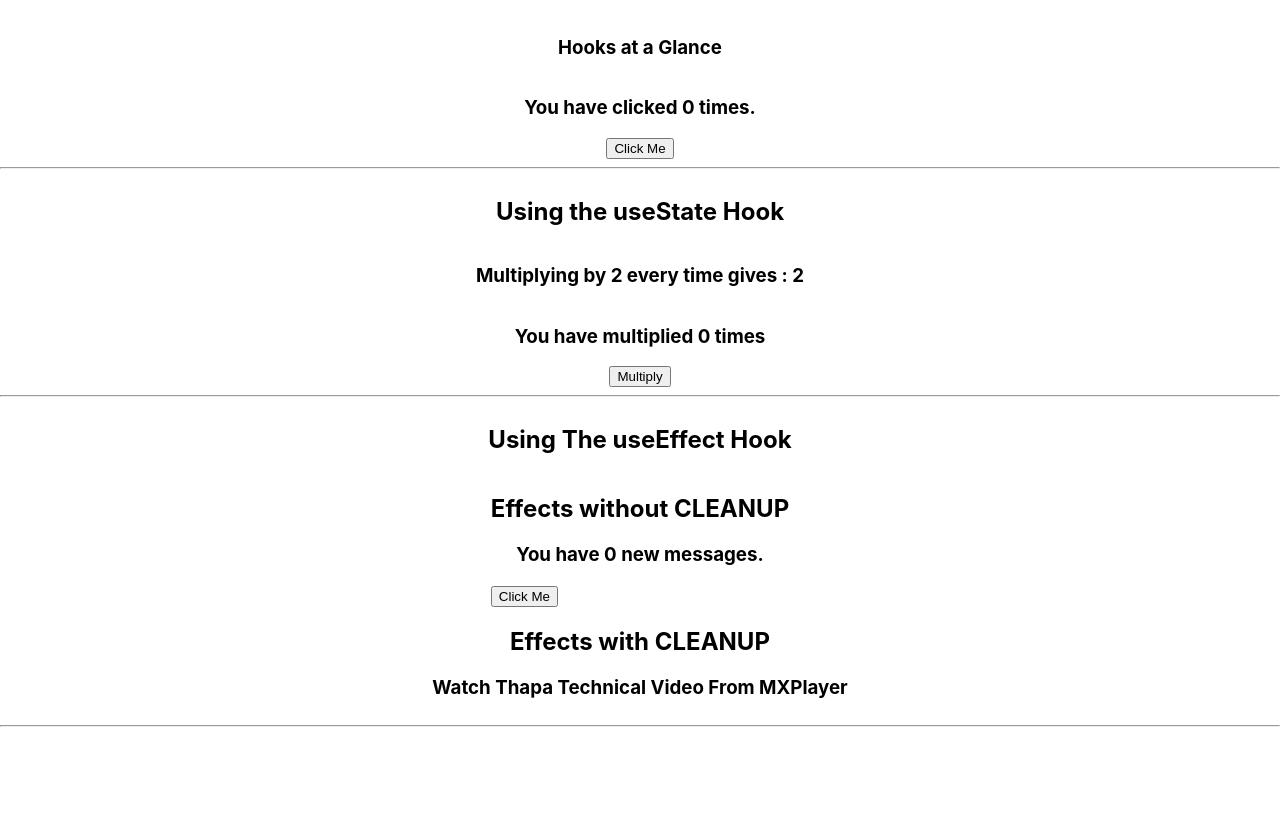
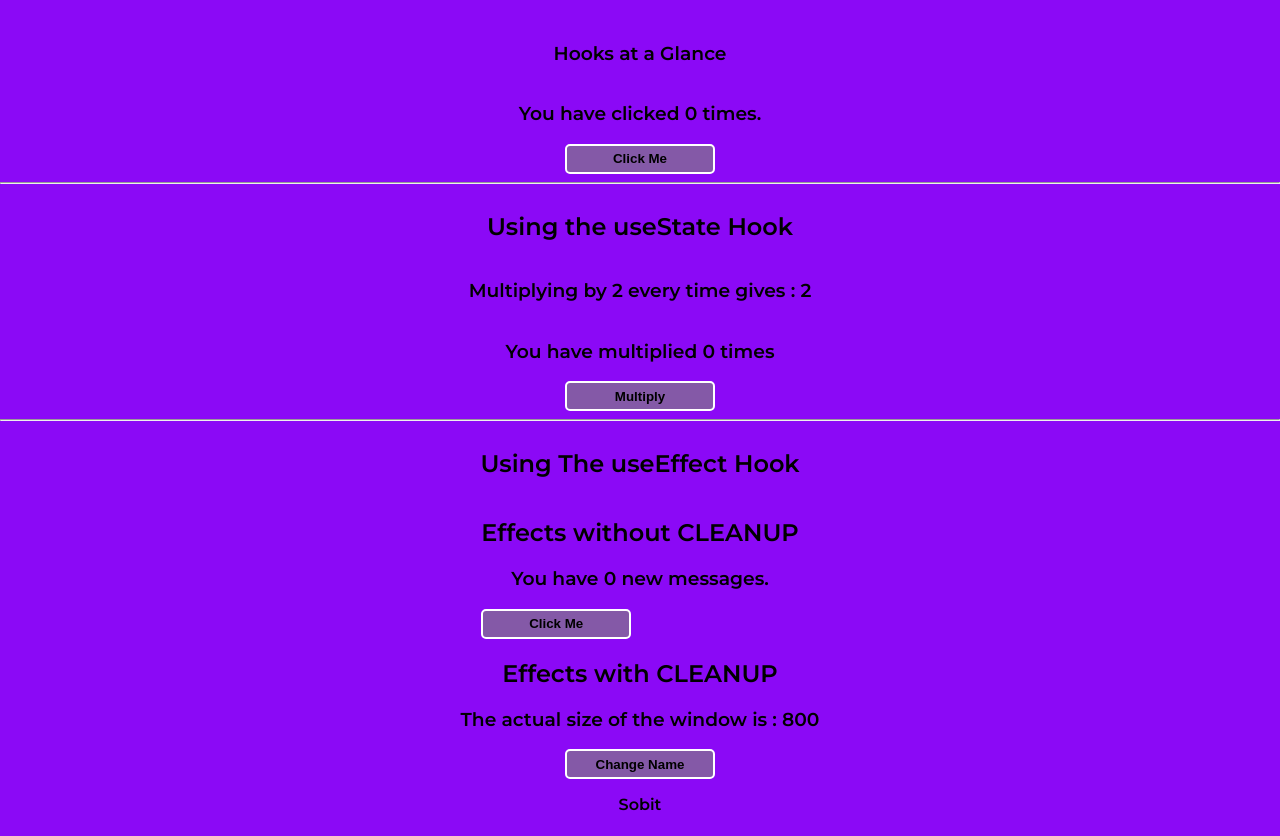
Before and after one commit to sobitp59/ReactJS-Docs, a React (Create React App) app: page / in a window 1280 px wide. Shown: the part 1960-2796 px from the top of the page. Before the commit the page ends 2695 px from the top, so only its background shows below. Built offline with nearby package versions, Linux system fonts and the light colour scheme.

Commit message:
learned useEffect

```diff
--- a/src/UseEffect.jsx
+++ b/src/UseEffect.jsx
@@ -2,14 +2,25 @@ import React, { useState, useEffect } from 'react';
 
 const UseEffect = () => {
     const [newMessage,setNewMessage] = useState(0);
+    const [windowWidth, setWindowWidth] = useState(window.screen.width);
+    const [name, setName] = useState('Sobit');
 
     function handleMessage(){
         setNewMessage(newMessage + 1);
     }
 
+    const actualScreenSize = () => {
+        setWindowWidth(window.innerWidth);
+    }
     useEffect(()=>{
         document.title = `You have ${newMessage} new msessages.`;
-    })
+        window.addEventListener('resize', actualScreenSize);
+        //cleanup function
+        return () => {
+            window.removeEventListener('resize', actualScreenSize);
+        }
+    },[name]);
+    // dependencies in useEffect
 
 
     return (
@@ -25,8 +36,10 @@ const UseEffect = () => {
                 {/* Effects with cleanup */}
                 <div>
                     <h2>Effects with CLEANUP</h2>
-                    <h3>Watch Thapa Technical Video From MXPlayer</h3>
+                    <h3>The actual size of the window is : {windowWidth}</h3>
                 </div>
+                <button onClick={() => setName('Rohit')}>Change Name</button>
+                <p>{name}</p>
             </div>
             <hr />
         </React.Fragment>
--- a/src/index.css
+++ b/src/index.css
@@ -1,10 +1,11 @@
+@import url('https://fonts.googleapis.com/css2?family=Caveat:wght@700&family=Montserrat:wght@600&display=swap');
+
 body {
   margin: 0;
-  font-family: -apple-system, BlinkMacSystemFont, "Segoe UI", "Roboto", "Oxygen",
-    "Ubuntu", "Cantarell", "Fira Sans", "Droid Sans", "Helvetica Neue",
-    sans-serif;
+  font-family: 'Montserrat', sans-serif;
   -webkit-font-smoothing: antialiased;
   -moz-osx-font-smoothing: grayscale;
+  background-color: rgb(139, 9, 246);
 }
 
 code {
@@ -82,3 +83,14 @@ h2, h3{
   align-items: center;
 
 }
+
+button{
+  width: 150px;
+  height: 30px;
+  padding: 5px;
+  border-radius: 5px;
+  border: none;
+  border: 2px solid rgb(255, 255, 255);
+  background-color: rgba(128, 128, 128, 0.671);
+  font-weight: 600;
+}
```
